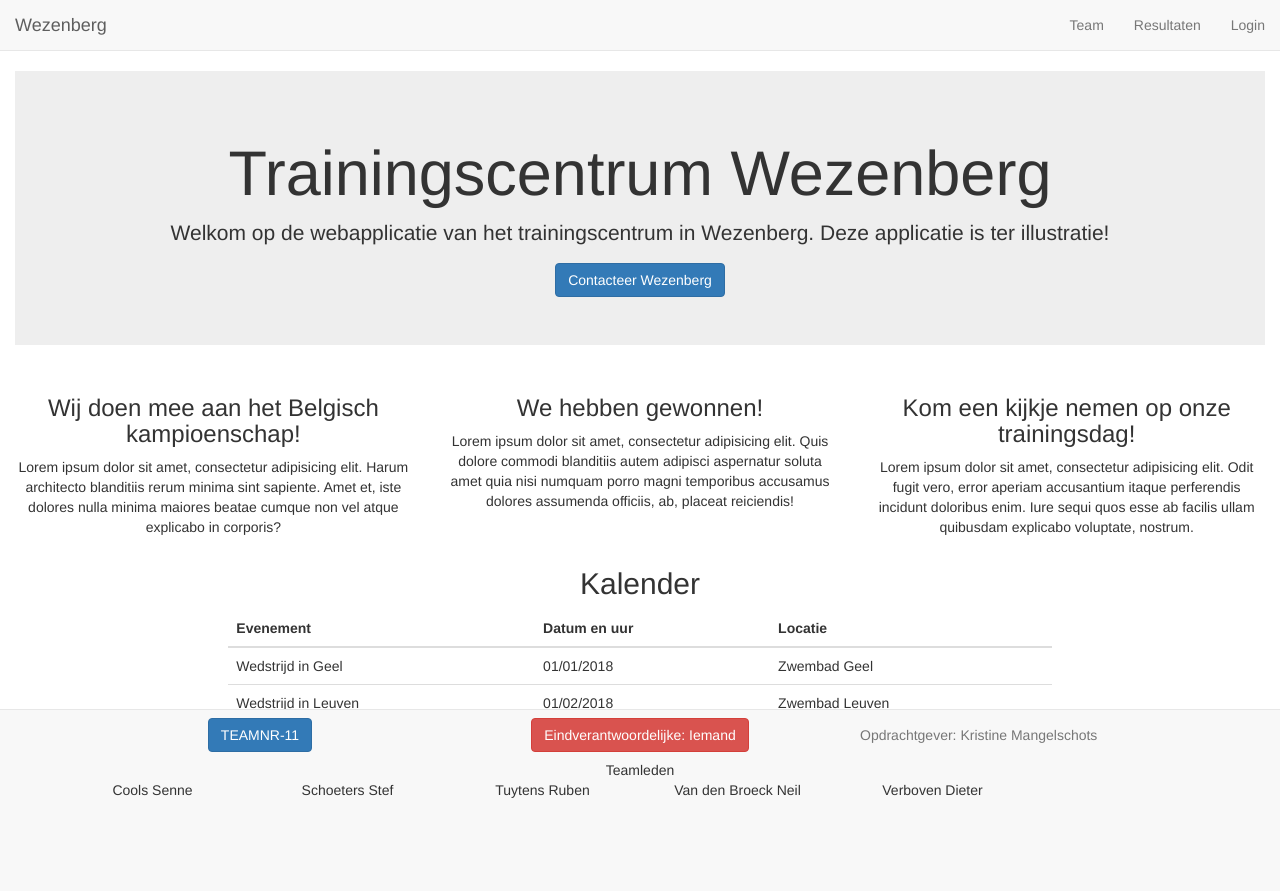
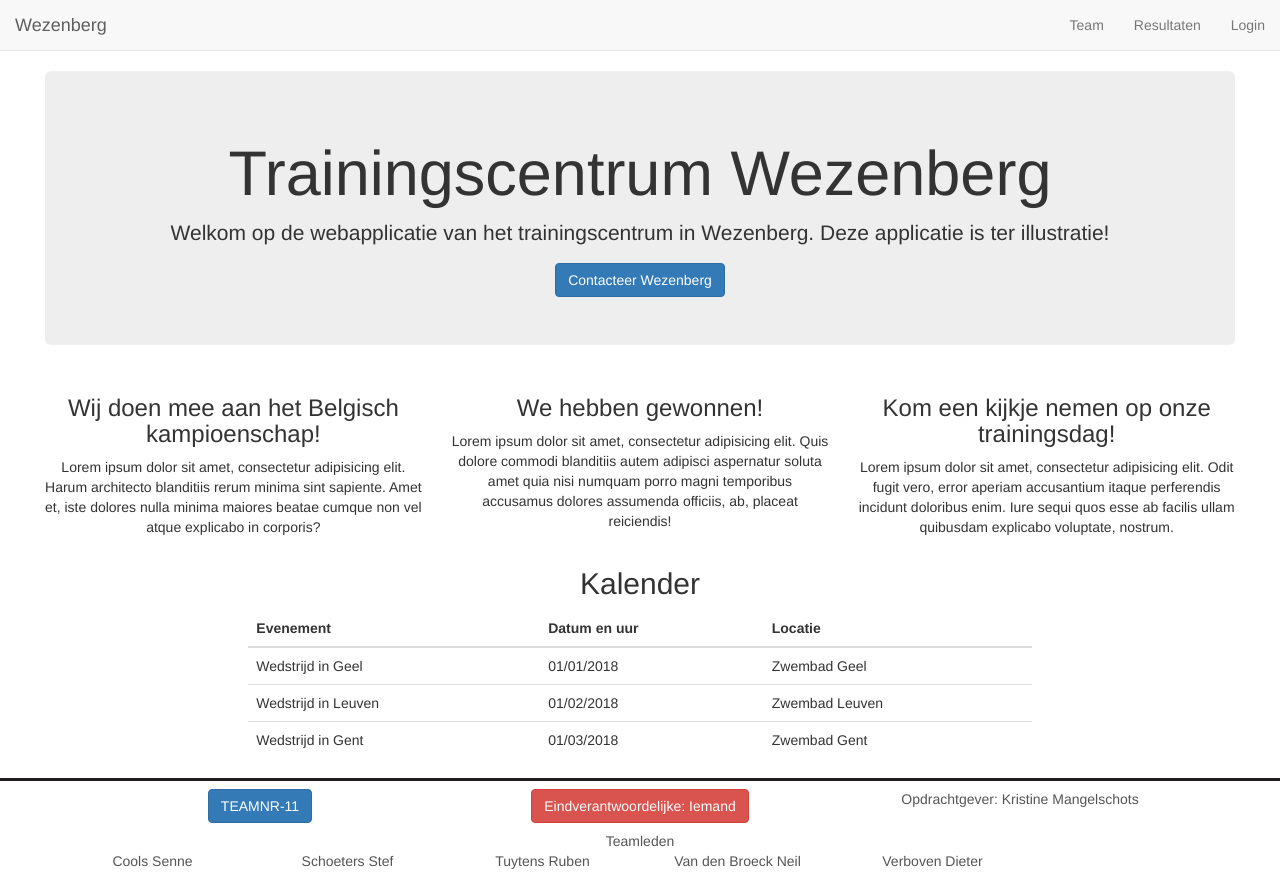
Before and after one commit to TEAM-APP-BIT-11/Wezenberg-Project, a CodeIgniter app: page /Wezenberg-Project/ in a window 1280 px wide. Before the commit the page ends 798 px from the top, so only its background shows below. Run offline with CodeIgniter, Linux system fonts and the light colour scheme; some libraries are stand-ins or nearby versions.

Commit message:
Footer responsief, content altijd leesbaar

```diff
--- a/application/controllers/bezoeker/Contact.php
+++ b/application/controllers/bezoeker/Contact.php
@@ -30,6 +30,7 @@ class Contact extends CI_Controller
 
         $this->load->helper('form');
         $this->load->helper('notation');
+        $this->load->library('mail');
     }
 
     public function index()
--- a/application/views/main_footer.php
+++ b/application/views/main_footer.php
@@ -1,11 +1,10 @@
-<div class="navbar navbar-default navbar-fixed-bottom">
 <div class="container text-center">
     <div class="row">
         <div class="col-lg-12">
             <div class="col-md-4"><p class="navbar-btn btn btn-primary">TEAMNR-11</p></div>
             <div class="col-md-4"><p class="navbar-btn btn-danger btn">
                     Eindverantwoordelijke: <?php echo $eindverantwoordelijke; ?></p></div>
-                <div class="col-md-4"><p class="navbar-text">Opdrachtgever: Kristine Mangelschots</p></div>
+            <div class="col-md-4"><p class="navbar-btn">Opdrachtgever: Kristine Mangelschots</p></div>
         </div>
     </div>
     <div class="row">
@@ -16,4 +15,7 @@
         <div class="col-md-2">Van den Broeck Neil</div>
         <div class="col-md-2">Verboven Dieter</div>
     </div>
+    <div class="row">
+        <div class="col-md-12"><br></div>
     </div>
+</div>
--- a/application/views/main_home.php
+++ b/application/views/main_home.php
@@ -19,7 +19,9 @@
 
     <!--Bootstrap datetimepicker script & style-->
     <link rel="stylesheet"
-          href="http://localhost:8080/Wezenberg-Project/resources/css/bootstrap-datetimepicker.min.css"/>
+          href="<?php echo base_url(); ?>resources/css/bootstrap-datetimepicker.min.css"/>
+
+    <link rel="stylesheet" href="<?php echo base_url(); ?>resources/css/stijl.css"/>
     <script type="text/javascript"
             src="http://localhost:8080/Wezenberg-Project/resources/js/moment-with-locales.js"></script>
     <script type="text/javascript"
@@ -75,14 +77,15 @@
         </div>
     </div>
 </nav>
-<div class="content">
-    <?php echo $inhoud; ?>
+<div class="container-fluid main-container">
+    <div class="col-md-12 content">
+        <?php echo $inhoud; ?>
+    </div>
 </div>
-
-<footer>
-    <?php echo $footer; ?>
-</footer>
-
+<div id="footer">
+    <footer>
+        <?php echo $footer; ?>
+    </footer>
 </div>
 </body>
 
--- /dev/null
+++ b/resources/css/stijl.css
@@ -0,0 +1,19 @@
+html {
+    position: relative;
+    min-height: 100%;
+}
+
+body {
+    /* Margin bottom by footer height */
+    margin-bottom: 60px;
+}
+
+footer {
+    position: absolute;
+    bottom: 0;
+    width: 100%;
+    /* Set the fixed height of the footer here */
+    height: 60px;
+    border-top: #1f1d1d solid 3px;
+    color: #555;
+}
```
Also changed, not shown: application/views/main_master.php (+4 -3 lines). Lines whose indentation alone changed are shown as unchanged.
